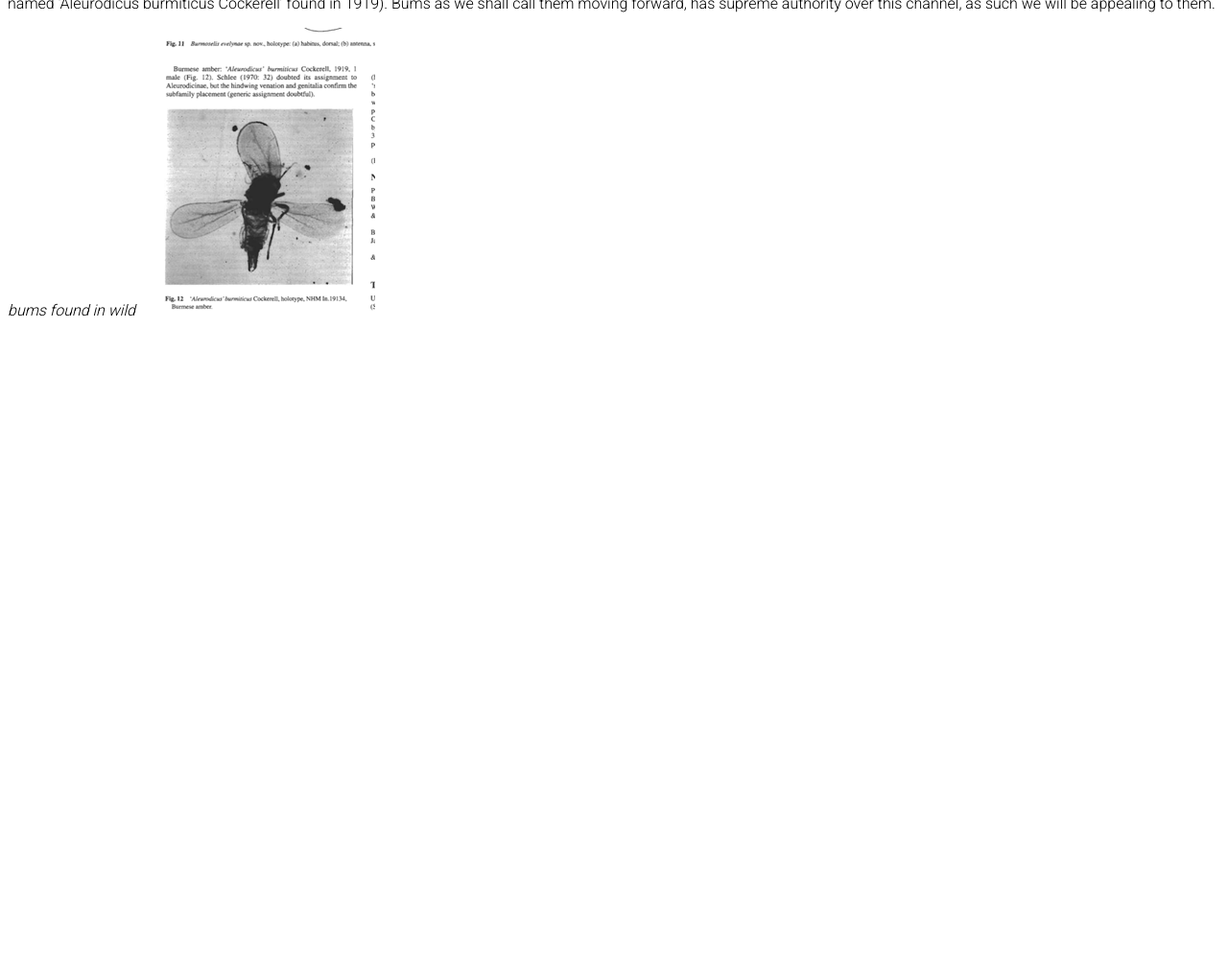
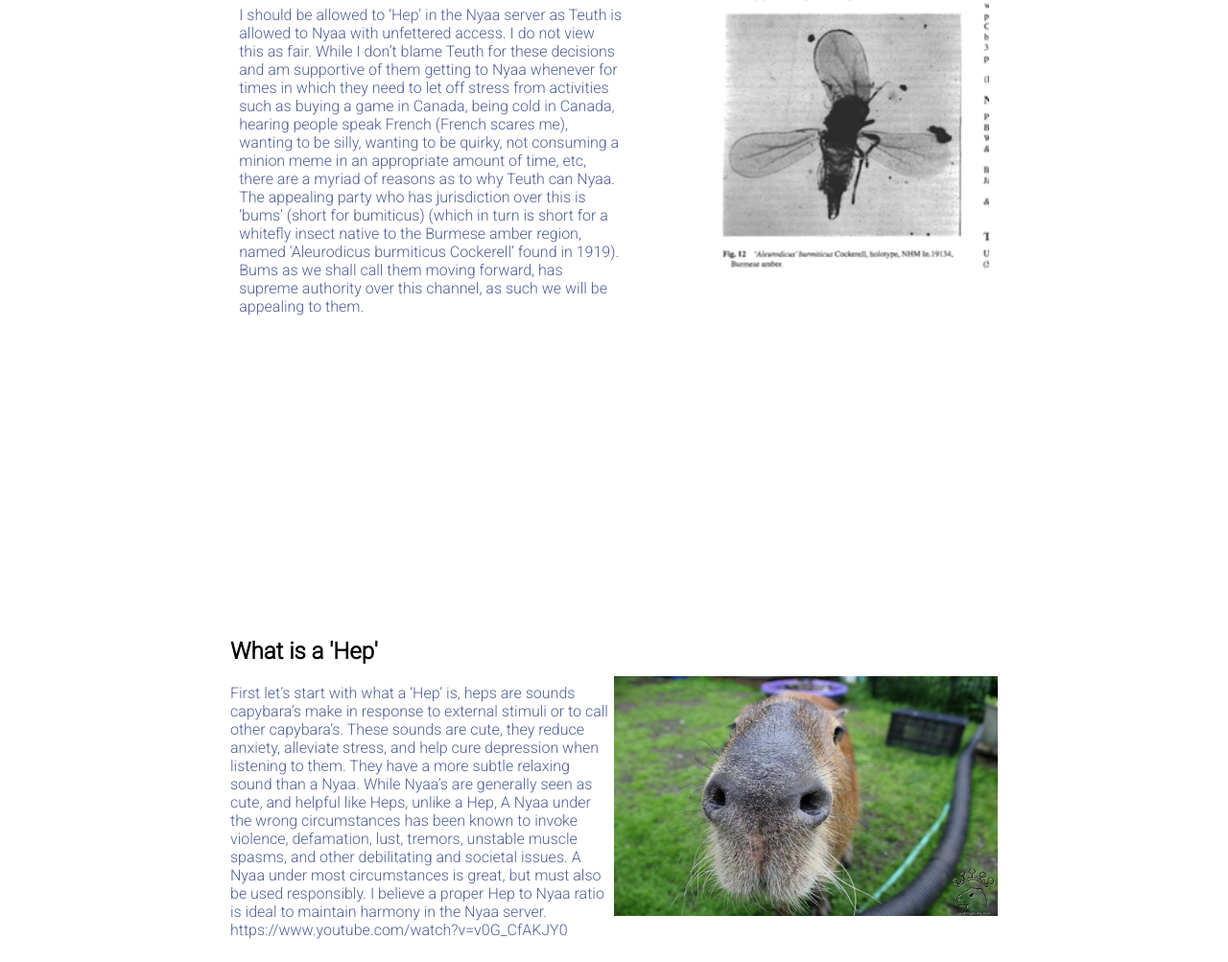
Before and after one commit to XianScripts/Nyaa, a plain HTML site: page index.html in a window 1280 px wide. Shown: the part 292-1295 px from the top of the page at 96% size. Before the commit the page ends 800 px from the top, so only its background shows below. Drawn offline with Linux system fonts and the light colour scheme.

Commit message:
Made first two pages of website

```diff
--- a/index.html
+++ b/index.html
@@ -15,7 +15,7 @@
             <div class="htext">Why I deserve to be in the Nyaa Server</div>
             <button class="hbutton">Dont click me</button>
         </div>
-
+        <div class="hero">
             <div class="heroleft">
                 <div class="title">
                     <h1>Why I should be allowed into the Nyaa server?</h1>
@@ -28,6 +28,19 @@
                 <em class="bums">bums found in wild</em>
                 <img class="bumswild" src="images/bums.png" alt="bums found in wild">
             </div>
+        </div>
+
+        <div class="secondpage">
+            <div class="secondleft">
+                <div class="secondheader"><h2>What is a 'Hep'</h2></div>
+                <div class="secondbody"><p>First let’s start with what a ‘Hep’ is, heps are sounds capybara’s make in response to external stimuli or to call other capybara’s. These sounds are cute, they reduce anxiety, alleviate stress, and help cure depression when listening to them. They have a more subtle relaxing sound than a Nyaa. While Nyaa’s are generally seen as cute, and helpful like Heps, unlike a Hep, A Nyaa under the wrong circumstances has been known to invoke violence, defamation, lust, tremors, unstable muscle spasms, and other debilitating and societal issues. A Nyaa under most circumstances is great, but must also be used responsibly. I believe a proper Hep to Nyaa ratio is ideal to maintain harmony in the Nyaa server.
+                    https://www.youtube.com/watch?v=v0G_CfAKJY0</p>
+                </div>
+            </div>
+            <div class="secondright">
+                <img class="capy1" src="images/capynose.webp" alt="capybara nose close">
+            </div>
+        </div>
 
     </body>
 
--- a/styles.css
+++ b/styles.css
@@ -1,6 +1,10 @@
 * {
     box-sizing: border-box;
     font-family: 'Roboto', sans-serif;
+}
+
+p {
+    color: #505f98;
 }
 
 .header {
@@ -9,7 +13,7 @@
     width: 100%;
     gap: 32px;
     color: #37447E;
-    margin-bottom: 100px;
+    margin-bottom: 150px;
 }
 
 .htext {
@@ -20,3 +24,52 @@
     width: 125px;
     color: color: #37447E;
 }
+
+.hero {
+    display: flex;
+    justify-content: center;
+}
+
+.heroleft {
+    width: 400px;
+    margin-right: 70px;
+}
+
+.title {
+    color: #091133;
+}
+
+.subtitle {
+
+}
+
+.heroright {
+    display: flex;
+    margin-top: 20px;
+}
+
+.bumswild {
+    height: 380px;
+}
+
+.bums {
+    height: fit-content;
+    position: absolute;
+    margin-left: 40px;
+}
+
+.capy1 {
+    width: 400px;
+    height: 250px;
+    margin-top: 60px;
+}
+
+.secondpage {
+    display: flex;
+    margin-top: 300px;
+    justify-content: center;
+}
+
+.secondleft {
+    width: 400px;
+}
```
Lines whose indentation alone changed are shown as unchanged.
